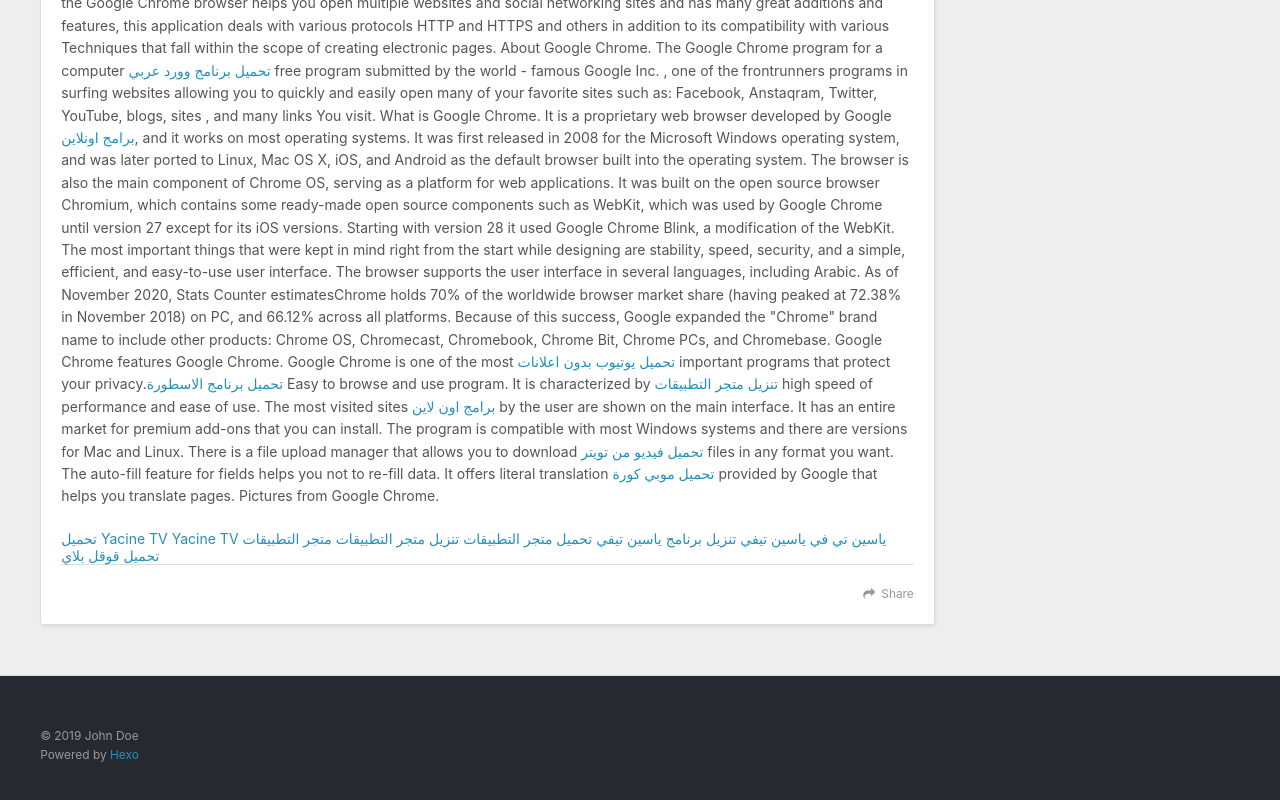
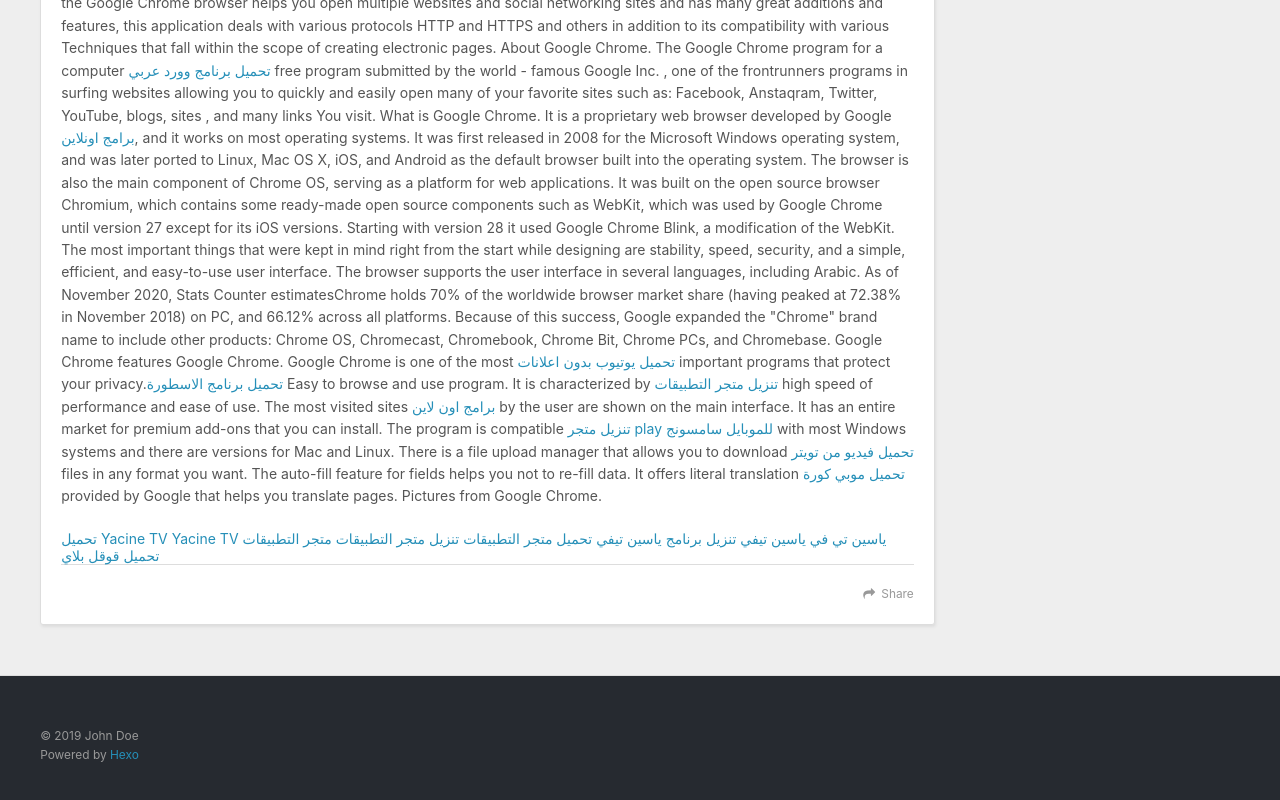
Before and after one commit to esamsalh/HexoBlog, a plain HTML site: page index.html in a window 1280 px wide. Shown: the part 674-1474 px from the top of the page. Drawn offline with nearby package versions, Linux system fonts and the light colour scheme.

Commit message:
Update index.html

```diff
--- a/index.html
+++ b/index.html
@@ -140,7 +140,7 @@ It is characterized by <a href="https://www.baramjonline.com/2021/11/Download-Ar
 The most visited sites
 <a href="https://www.baramjonline.com/">برامج اون لاين</a> by the user are shown on the main interface.
 It has an entire market for premium add-ons that you can install.
-The program is compatible with most Windows systems and there are versions for Mac and Linux.
+The program is compatible <a href="https://www.baramjonline.com/2022/01/Download-play-store-for-Samsung-mobile.html">تنزيل متجر play للموبايل سامسونج</a> with most Windows systems and there are versions for Mac and Linux.
 There is a file upload manager that allows you to download <a href="https://www.baramjonline.com/2022/08/twitter-video-downloader.html">تحميل فيديو من تويتر</a> files in any format you want.
 The auto-fill feature for fields helps you not to re-fill data.
 It offers literal translation <a href="https://www.baramjonline.com/2022/01/mobikora-apk.html">تحميل موبي كورة</a> provided by Google that helps you translate pages.
```
